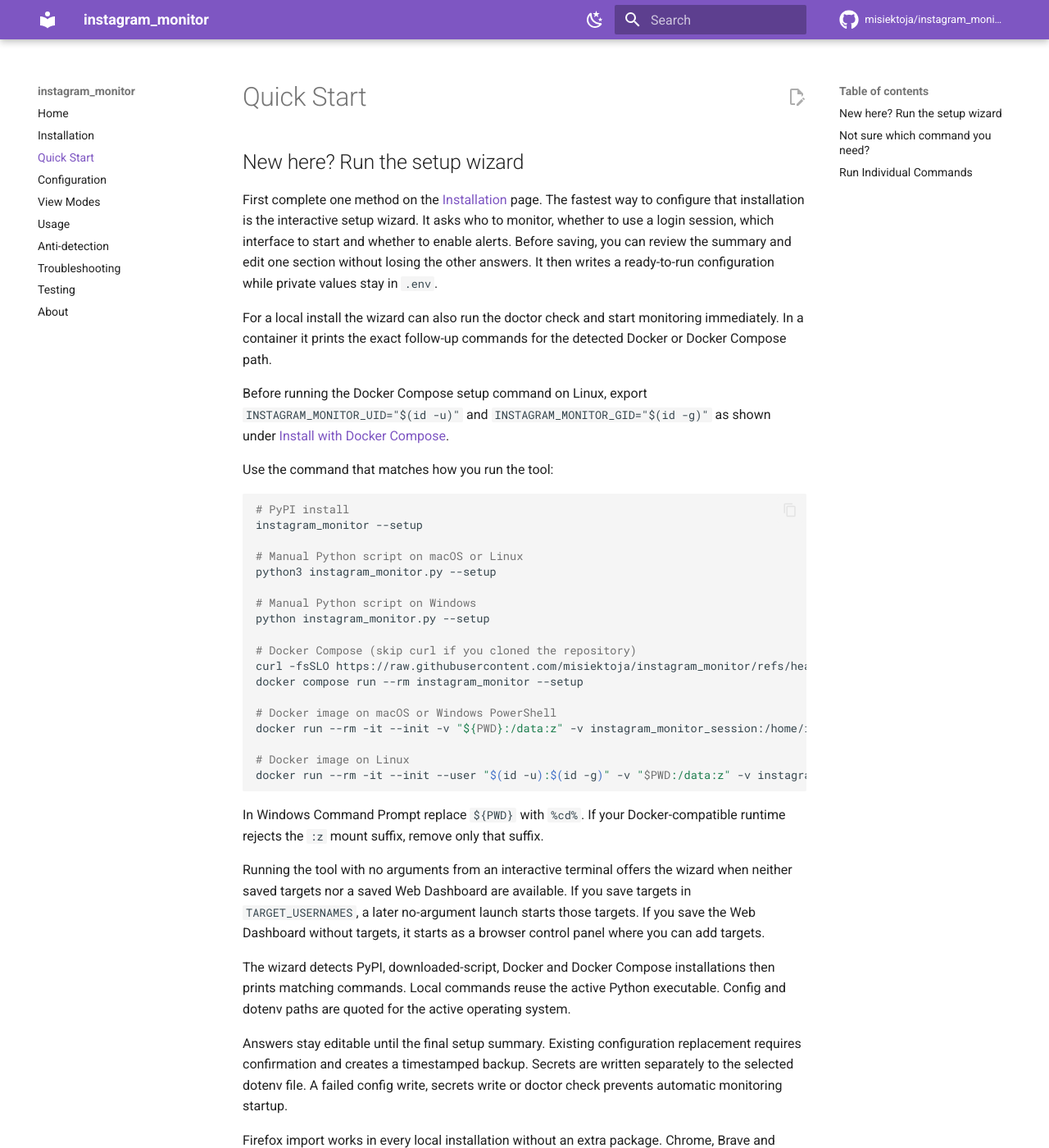
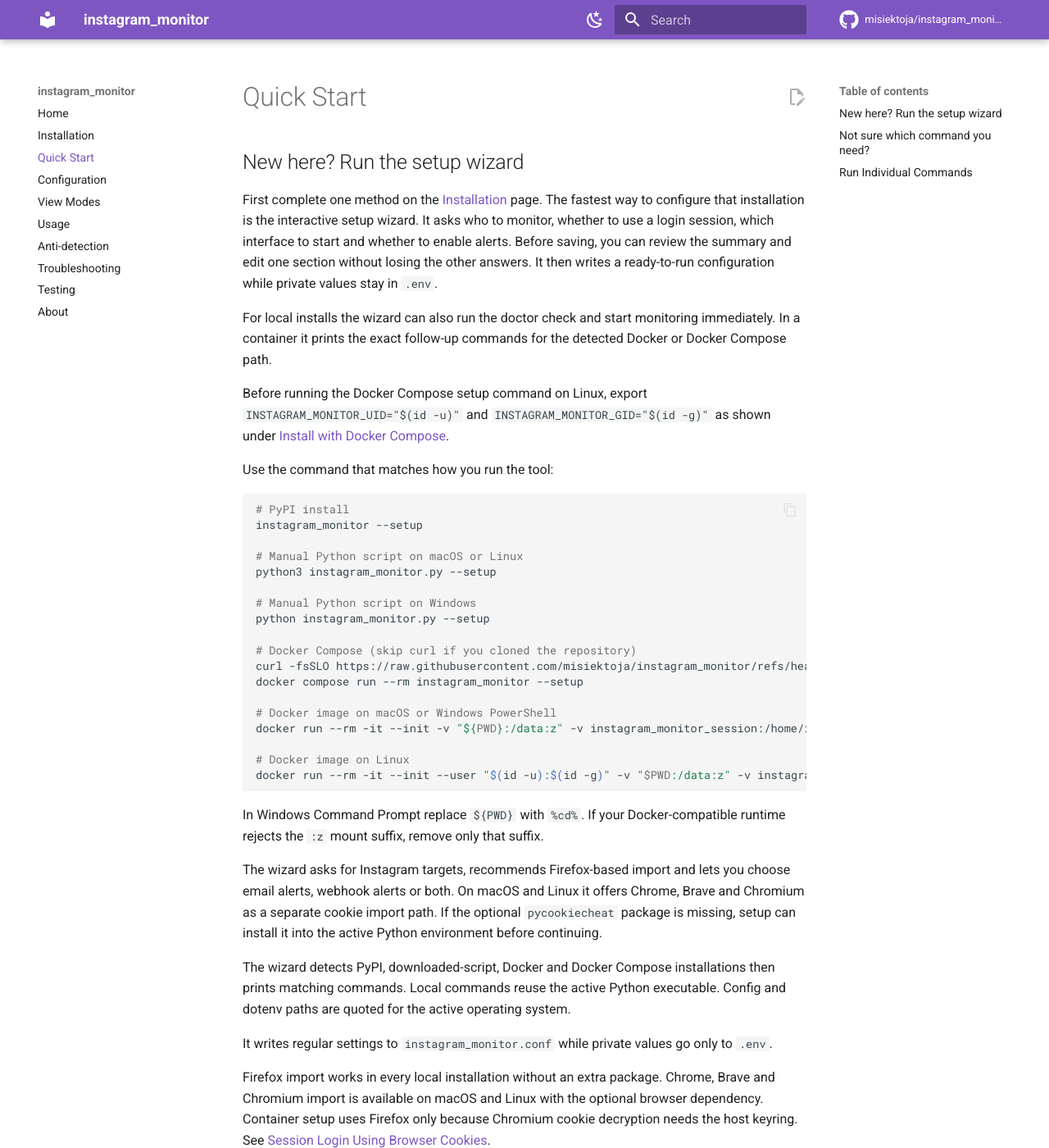
Before and after one commit to misiektoja/instagram_monitor, an MkDocs documentation site: the page built from docs/quick-start.md, in a window 1280 px wide and 1400 px high. Shown: the whole window at 82% size. Built offline with MkDocs 1.6.1 and Material for MkDocs 9.7.7, drawn with Linux system fonts in a browser that asks for light colours; comment, search, counter and statistics services are not loaded; some of the changed text lies outside the part shown.

Commit message:
docs: rearrange quick-start

```diff
--- a/docs/quick-start.md
+++ b/docs/quick-start.md
@@ -5,7 +5,7 @@
 
 First complete one method on the [Installation](installation.md) page. The fastest way to configure that installation is the interactive setup wizard. It asks who to monitor, whether to use a login session, which interface to start and whether to enable alerts. Before saving, you can review the summary and edit one section without losing the other answers. It then writes a ready-to-run configuration while private values stay in `.env`.
 
-For a local install the wizard can also run the doctor check and start monitoring immediately. In a container it prints the exact follow-up commands for the detected Docker or Docker Compose path.
+For local installs the wizard can also run the doctor check and start monitoring immediately. In a container it prints the exact follow-up commands for the detected Docker or Docker Compose path.
 
 Before running the Docker Compose setup command on Linux, export `INSTAGRAM_MONITOR_UID="$(id -u)"` and `INSTAGRAM_MONITOR_GID="$(id -g)"` as shown under [Install with Docker Compose](installation.md#docker-compose).
 
@@ -34,13 +34,15 @@
 
 In Windows Command Prompt replace `${PWD}` with `%cd%`. If your Docker-compatible runtime rejects the `:z` mount suffix, remove only that suffix.
 
-Running the tool with no arguments from an interactive terminal offers the wizard when neither saved targets nor a saved Web Dashboard are available. If you save targets in `TARGET_USERNAMES`, a later no-argument launch starts those targets. If you save the Web Dashboard without targets, it starts as a browser control panel where you can add targets.
+The wizard asks for Instagram targets, recommends Firefox-based import and lets you choose email alerts, webhook alerts or both. On macOS and Linux it offers Chrome, Brave and Chromium as a separate cookie import path. If the optional `pycookiecheat` package is missing, setup can install it into the active Python environment before continuing.
 
 The wizard detects PyPI, downloaded-script, Docker and Docker Compose installations then prints matching commands. Local commands reuse the active Python executable. Config and dotenv paths are quoted for the active operating system.
 
-Answers stay editable until the final setup summary. Existing configuration replacement requires confirmation and creates a timestamped backup. Secrets are written separately to the selected dotenv file. A failed config write, secrets write or doctor check prevents automatic monitoring startup.
+It writes regular settings to `instagram_monitor.conf` while private values go only to `.env`.
 
 Firefox import works in every local installation without an extra package. Chrome, Brave and Chromium import is available on macOS and Linux with the optional browser dependency. Container setup uses Firefox only because Chromium cookie decryption needs the host keyring. See [Session Login Using Browser Cookies](configuration.md#option-3-session-login-using-browser-cookies-recommended).
+
+Running the tool with no arguments from an interactive terminal offers the wizard when neither saved targets nor a saved Web Dashboard are available. If you save targets in `TARGET_USERNAMES`, a later no-argument launch starts those targets. If you save the Web Dashboard without targets, it starts as a browser control panel where you can add targets.
 
 <a id="not-sure-which-mode-you-want"></a>
 ## Not sure which command you need?
```
